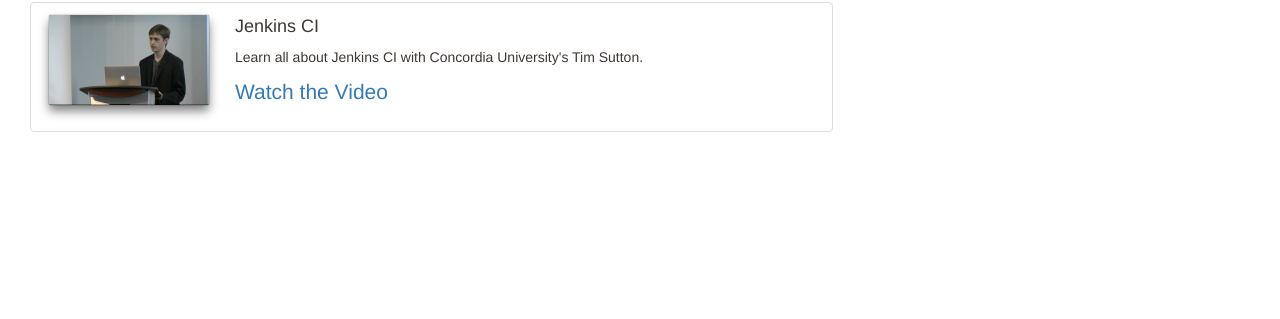
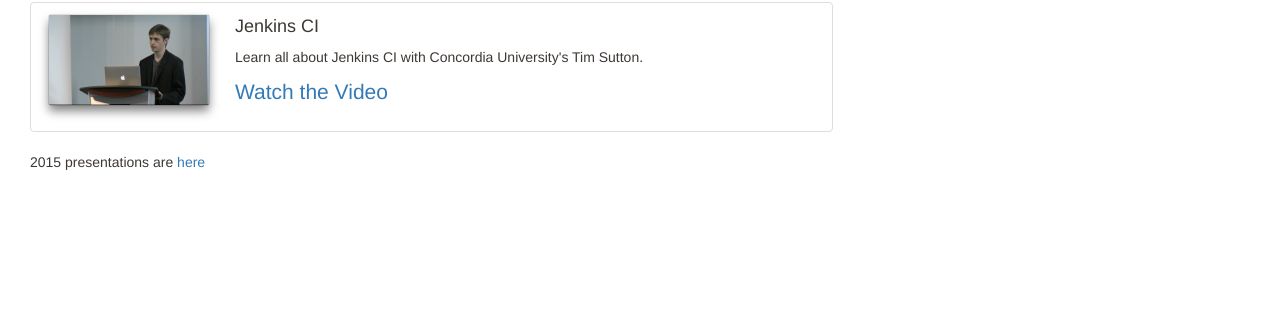
Before and after one commit to macdevopsyvr/macdevopsyvr.github.io, a Jekyll site: the page built from presentations/index.md, in a window 1280 px wide. Shown: the part 1297-1616 px from the top of the page. Built offline with Jekyll 4.4.1, drawn with Linux system fonts in a browser that asks for light colours; comment, search, counter and statistics services are not loaded; before the commit the page ends 1589 px from its top, so only the background shows below that.

Commit message:
link to 2015
link test

```diff
--- a/presentations/index.md
+++ b/presentations/index.md
@@ -85,3 +85,5 @@
     </p>
   </div>
 </div>
+
+2015 presentations are <a href="index2015.md">here</a>
```
